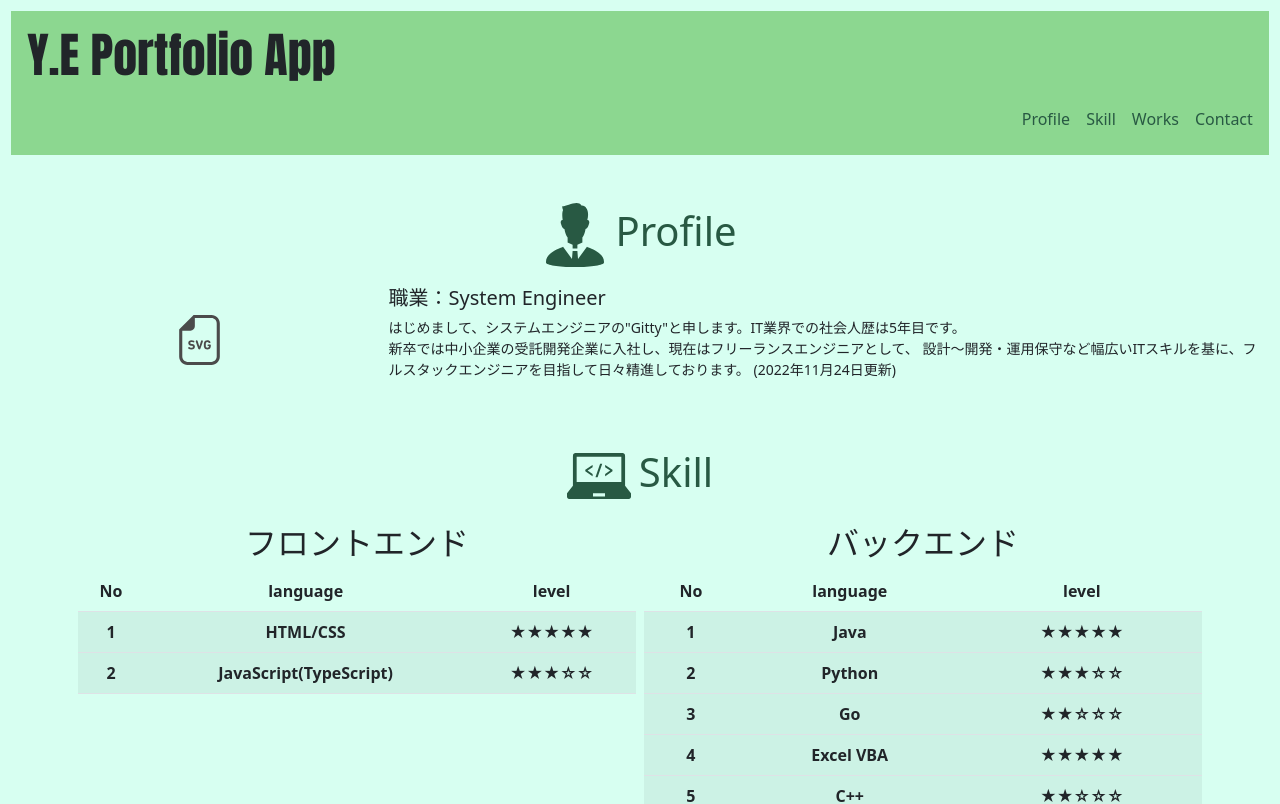
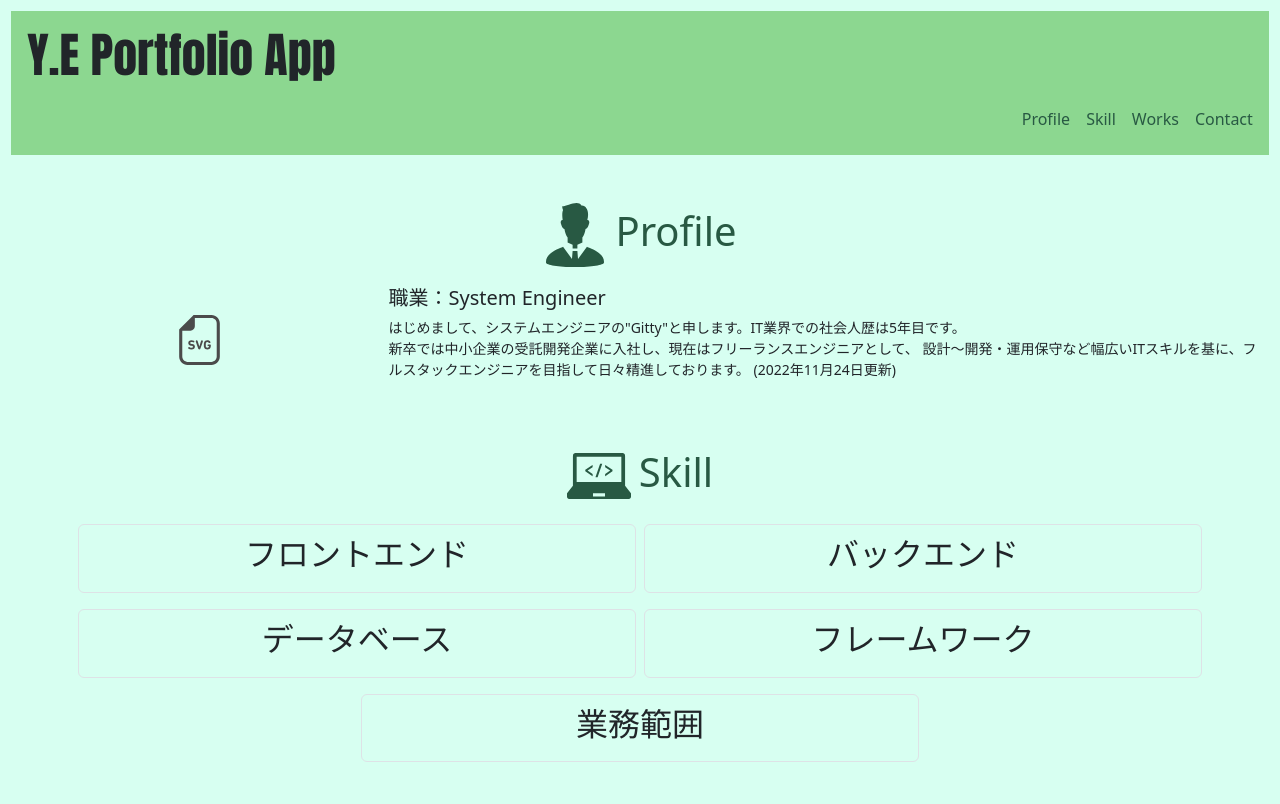
Before and after one commit to gitty12-dev/forio, a Vue app: page / in a window 1280 px wide. Shown: the top 804 px of the page. Built offline with nearby package versions, Linux system fonts and the light colour scheme.

Commit message:
#12 fixing

```diff
--- a/src/components/Skill.vue
+++ b/src/components/Skill.vue
@@ -1,17 +1,23 @@
 <script setup lang="ts">
+import { ref } from 'vue';
 import json from '../assets/my_data.json'
 import Level from './parts/Level.vue'
 const skillss = json.skill;
 
+const isCategory = ref(false);
+
+const showCategory = () => {
+	isCategory.value = isCategory.value ? false : true;
+}
 </script>
 
 <template>
 	<div id="skill" class="d-flex flex-column justify-content-center align-items-center">
 		<h1><img class="icon-title" src="../assets/icon_skill.svg"/>Skill</h1>
-		<!-- TODO:選択したら表示/非表示 切替できるようにする -->
 		<div class="skill-contents">
-			<div v-for="skills in skillss" v-if='true' class="skill-table">
-				<h2> {{ skills.category }} </h2>
+			<div v-for="skills in skillss" class="skill-table border rounded">
+				<a class="btn" @click="showCategory"><h2>{{ skills.category }}</h2></a>
+				<div v-if="isCategory">
 					<table class="table table-striped table-hover">
 						<thead>
 							<tr>
@@ -31,6 +37,7 @@ const skillss = json.skill;
 				</div>
 			</div>
 		</div>
+	</div>
 
 </template>
 
@@ -47,7 +54,10 @@ const skillss = json.skill;
 }
 .skill-table {
   width: calc(100% / 2 - 0.5rem);
+	border: 1px;
+
 	margin-bottom: 1rem;
+	padding: 0.2rem;
 }
 
 @media screen and (max-width:480px) {
```
Lines whose indentation alone changed are shown as unchanged.
